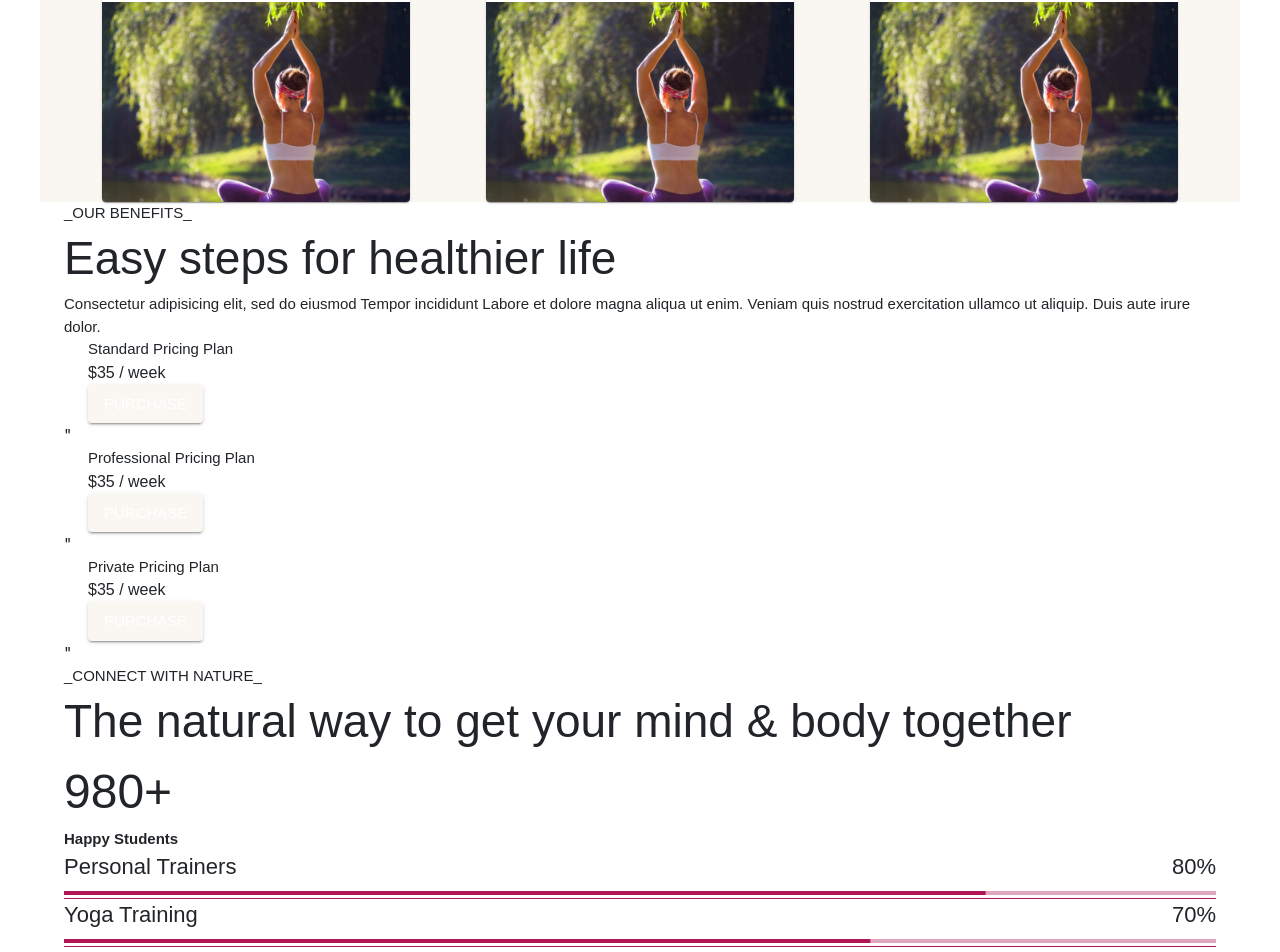
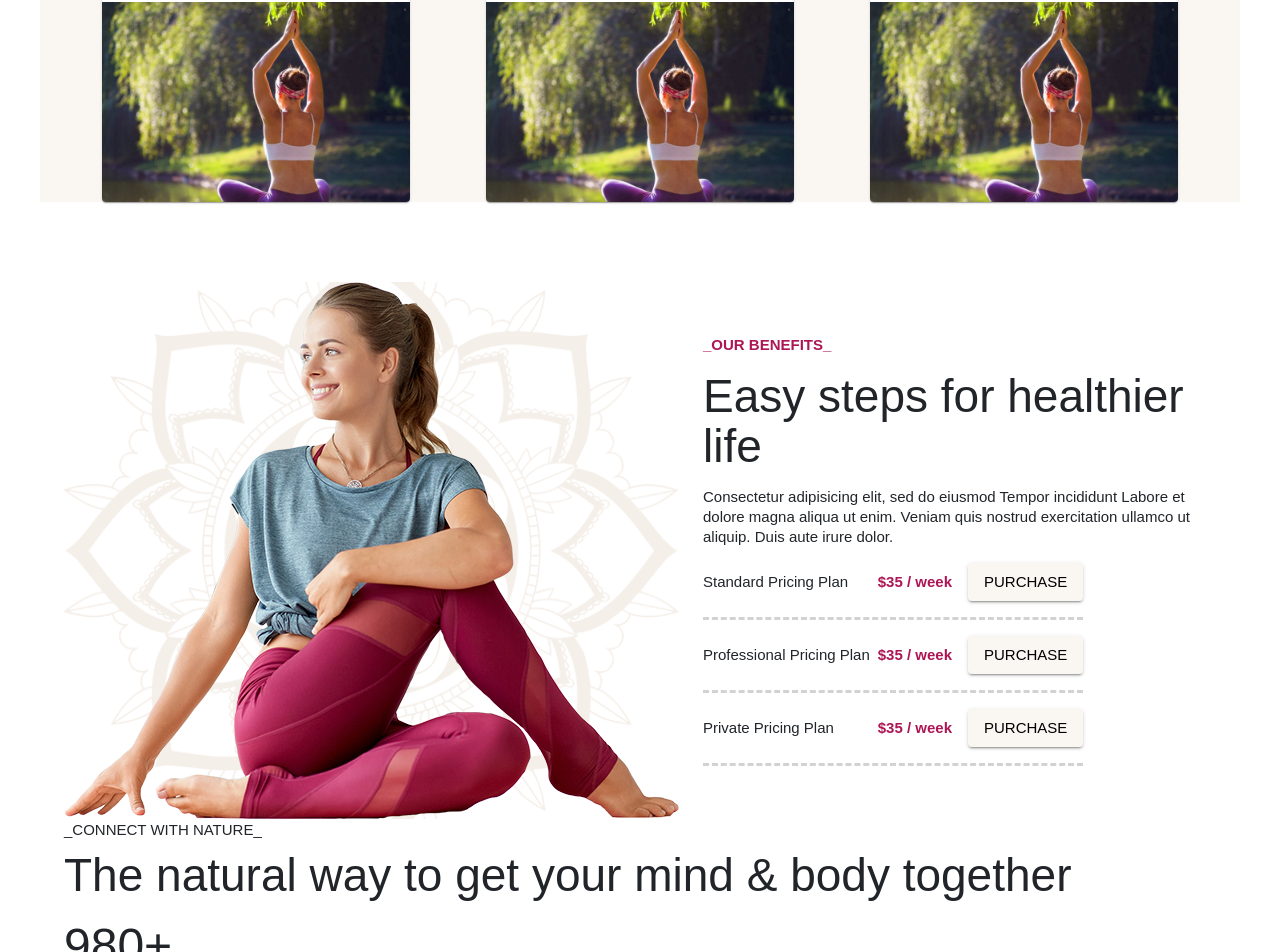
Before and after one commit to pratikwadke02/yoga-jagriti, a React (Create React App) app in the folder client/: page / in a window 1280 px wide. Shown: the part 2011-2963 px from the top of the page. Built offline with nearby package versions, Linux system fonts and the light colour scheme; the HTML template or start-up script is replaced by a standard one.

Commit message:
mid banner three done

```diff
--- a/client/src/components/MidBannerThree/MidBannerThree.jsx
+++ b/client/src/components/MidBannerThree/MidBannerThree.jsx
@@ -2,28 +2,43 @@
 import { Container, Box } from '@mui/system'
 import React from 'react'
 import PurchaseCard from '../utils/PurchaseCard/PurchaseCard'
+import { theme } from '../../theme'
+import { images } from '../../constants'
 
 const MidBannerThree = () => {
   return (
     <>
-    <Container>
-        <Box>
-
+    <Container
+        sx={{
+            width:'100%',
+            mt:10,
+            display: "flex",
+            flexDirection: "row",
+            alignItems: "center",
+        }}>
+        <Box sx={{
+            width:'100%',
+            background: `url(${images.mid_banner_two_bg})`,
+            backgroundSize: 'cover',
+            backgroundPosition: 'center',
+            backgroundRepeat: 'no-repeat',
+            }}>
+            <img src={images.mid_banner_two} alt="" />
         </Box>
-        <Box>
-            <Typography sx={{fontSize:'15px', fontWeight:500}}>
+        <Box sx={{ml:3,display:'flex', flexDirection:'column', alignItems:'flex-start'}}>
+            <Typography variant='h6' sx={{ fontWeight:theme.typography.fontWeightBold, color:theme.palette.primary.main}}>
                 _OUR BENEFITS_
             </Typography>
-            <Typography sx={{fontSize:'46px'}}>
+            <Typography variant="h1" sx={{mt:2,mb:2}}>
                 Easy steps for healthier life
             </Typography>
-            <Typography sx={{fontSize:'15px', fontWeight:500}}>
+            <Typography variant='h6' sx={{fontWeight:theme.typography.fontWeightMedium}}>
             Consectetur adipisicing elit, sed do eiusmod Tempor incididunt Labore et dolore magna aliqua ut enim. Veniam quis nostrud exercitation ullamco ut aliquip. Duis aute irure dolor.
             </Typography>
             <Box>
-                <PurchaseCard title="Standard Pricing Plan" price="$35 / week" />"
-                <PurchaseCard title="Professional Pricing Plan" price="$35 / week" />"
-                <PurchaseCard title="Private Pricing Plan" price="$35 / week" />"
+                <PurchaseCard title="Standard Pricing Plan" price="$35 / week" />
+                <PurchaseCard title="Professional Pricing Plan" price="$35 / week" />
+                <PurchaseCard title="Private Pricing Plan" price="$35 / week" />
             </Box>
         </Box>
     </Container>
--- a/client/src/components/utils/PurchaseCard/PurchaseCard.jsx
+++ b/client/src/components/utils/PurchaseCard/PurchaseCard.jsx
@@ -1,5 +1,6 @@
 import React from "react";
 import { Container, Box, Typography, Button } from "@mui/material";
+import {theme} from '../../../theme';
 
 const PurchaseCard = (props) => {
 
@@ -7,20 +8,20 @@
 
   return (
     <>
-      <Container>
+      <Box sx={{display:'flex',mt:2,pb:2, borderBottom:'3px dashed'+theme.palette.text.light}}>
         <Box></Box>
-        <Box>
-          <Typography sx={{ fontSize: "15px", fontWeight: 500 }}>
+        <Box sx={{width:'100%', display:'flex', flexDirection:'row', alignItems:'center', justifyContent:'space-between'}}>
+          <Typography  variant="h6" sx={{fontWeight: 500, mr:1 }}>
             {title}
           </Typography>
-          <Typography sx={{ fontSize: "16px" }}>{price}</Typography>
+          <Typography variant="h6" sx={{color:theme.palette.primary.main, fontWeight:theme.typography.fontWeightBold, mr:1}}>{price}</Typography>
         </Box>
         <Box>
-          <Button variant="contained" sx={{ backgroundColor: "#FAF6F2" }}>
+          <Button variant="contained" sx={{ backgroundColor: "#FAF6F2", color:theme.palette.text.main, height:'38px' ,ml:1}}>
             PURCHASE
           </Button>
         </Box>
-      </Container>
+      </Box>
     </>
   );
 };
--- a/client/src/constants/images.js
+++ b/client/src/constants/images.js
@@ -8,6 +8,8 @@
 import service_one from '../assets/service_1.jpeg';
 import service_two from '../assets/service_2.jpeg';
 import service_three from '../assets/service_3.jpeg';
+import mid_banner_two from '../assets/mid_banner_two.png';
+import mid_banner_two_bg from '../assets/mid_banner_two_bg.png';
 
 export default {
     slider_1,
@@ -20,4 +22,6 @@
     service_one,
     service_two,
     service_three,
+    mid_banner_two,
+    mid_banner_two_bg,
 }
```
Also changed, not shown: client/src/assets/mid_banner_two.png (added), client/src/assets/mid_banner_two_bg.png (added).
